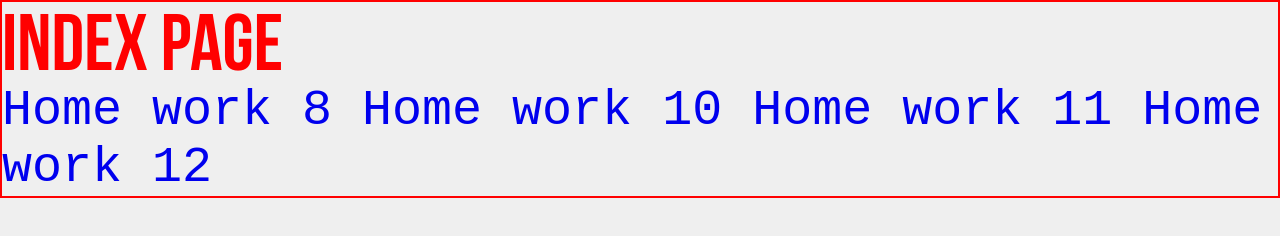
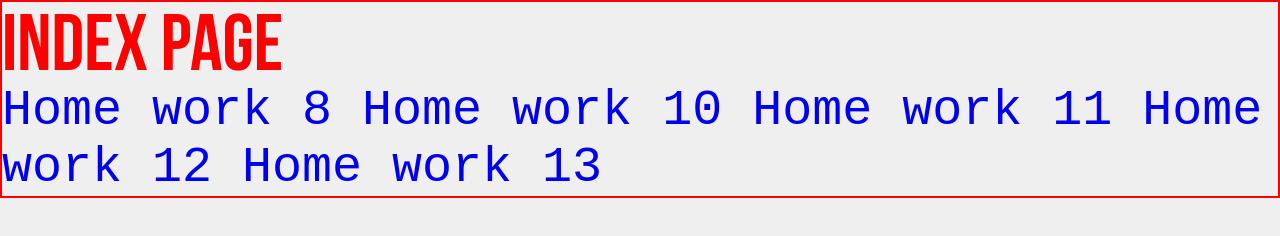
Before and after one commit to alexmoldavsky/wa-online-2204-mac, a website built with webpack: page src/index/index.html in a window 1280 px wide. Built offline with nearby package versions, Linux system fonts and the light colour scheme.

Commit message:
hw13 index added

```diff
--- a/src/index/index.html
+++ b/src/index/index.html
@@ -14,5 +14,6 @@
 <a href="/hw10.html">Home work 10</a>
 <a href="/hw11.html">Home work 11</a>
 <a href="/hw12.html">Home work 12</a>
+<a href="/hw13.html">Home work 13</a>
 </body>
 </html>
```
